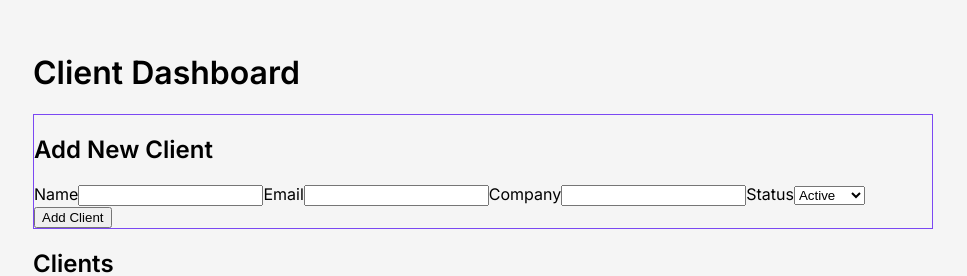
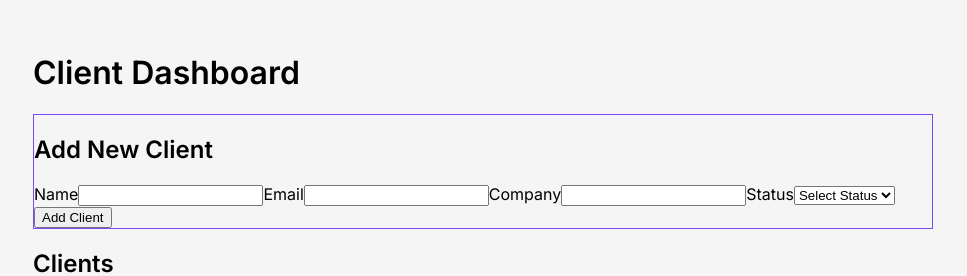
Before and after one commit to FixedBits/client-dashboard, a React (Vite) app: page / in a window 1280 px wide. Shown: the top 276 px of the page, without its empty margins (157-1124 px from the left). Built offline with nearby package versions, Linux system fonts and the light colour scheme.

Commit message:
Select Status + disabled
 <option value="" disabled>
            Select Status
          </option>

```diff
--- a/src/components/ClientForm.jsx
+++ b/src/components/ClientForm.jsx
@@ -50,6 +50,9 @@ function ClientForm({ onAddClient }) {
       <label>
         Status
         <select type="text" value={status} onChange={(e) => setStatus(e.target.value)}>
+          <option value="" disabled>
+            Select Status
+          </option>
           <option value="Active">Active</option>
           <option value="Pending">Pending</option>
           <option value="Inactive">Inactive</option>
```
